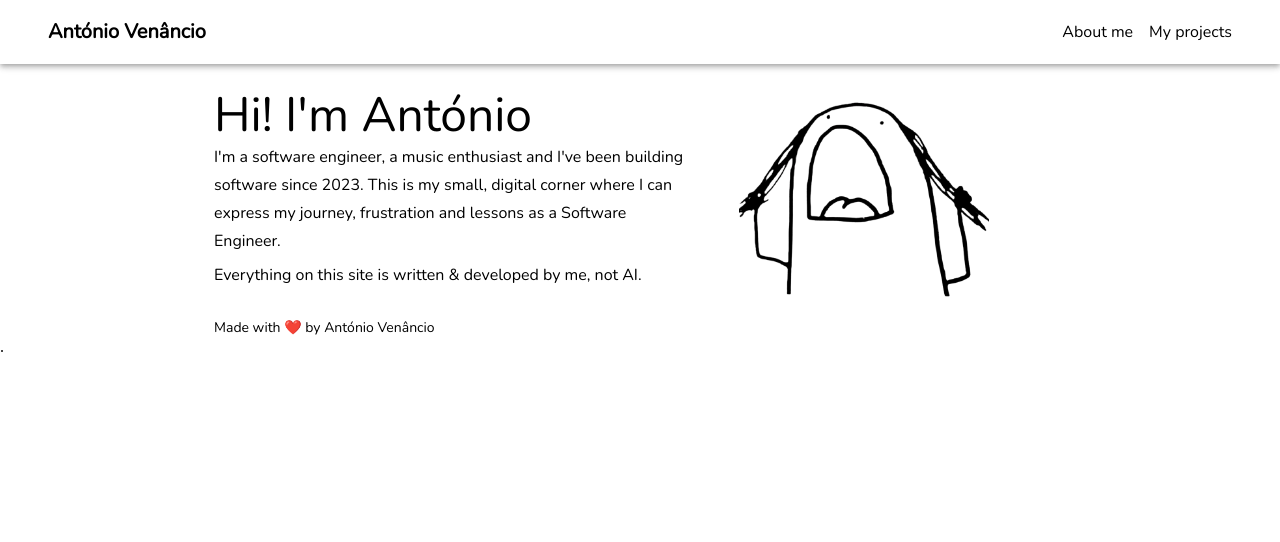
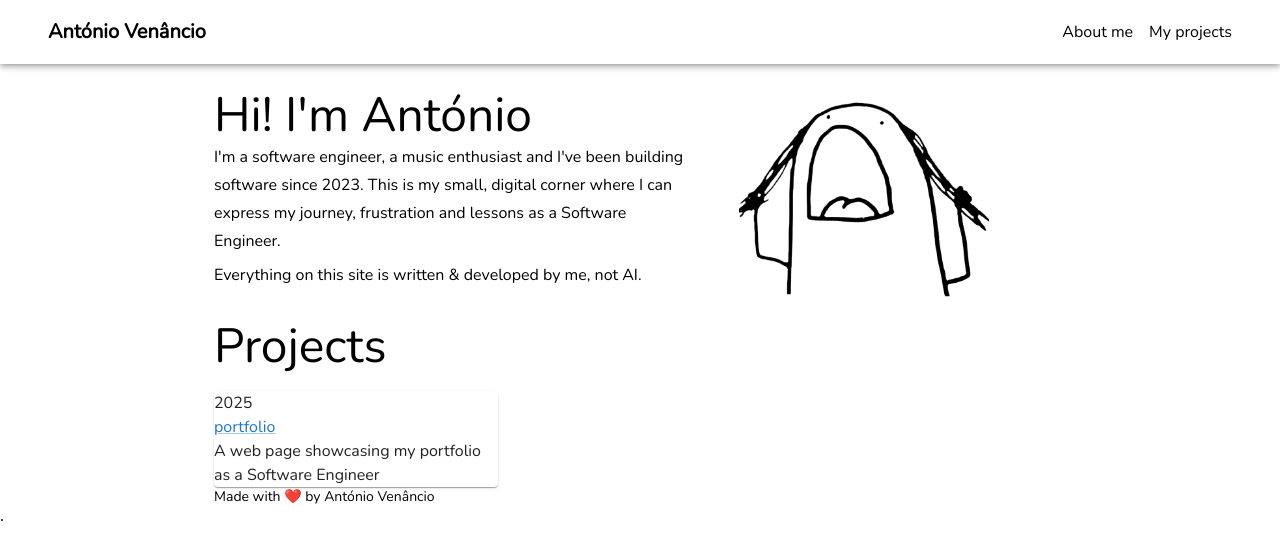
Before and after one commit to A-Nancio/portfolio, a React (Vite) app in the folder src/web/: page / in a window 1280 px wide. Shown: the top 542 px of the page. Built offline with nearby package versions, Linux system fonts and the light colour scheme.

Commit message:
Add (incomplete) project listing

```diff
--- a/src/web/src/App.tsx
+++ b/src/web/src/App.tsx
@@ -4,6 +4,7 @@ import { Container, createTheme, ThemeProvider } from '@mui/material'
 import './App.css'
 import HeroBanner from './components/Hero'
 import Footer from './components/Footer'
+import ProjectList from './components/ProjectList'
 
 const App = () => {
     const theme = createTheme({
@@ -17,6 +18,7 @@ const App = () => {
             <Header />
             <Container maxWidth='md'>
                 <HeroBanner />
+                <ProjectList />
                 <Footer />
             </Container>
         </ThemeProvider>
--- /dev/null
+++ b/src/web/src/components/ProjectCard.tsx
@@ -0,0 +1,28 @@
+import { Card, Grid, Link, Typography } from "@mui/material"
+
+export interface ProjectCardProps {
+    year: string;
+    title: string;
+    description: string;
+    url: string;
+}
+
+export const ProjectCard = ({ year , title, description, url }: ProjectCardProps) => {
+    return (
+        <Grid size={4}>
+            <Card>
+                <Typography>
+                    {year}
+                </Typography>
+                <Link href={url}>
+                    <Typography>
+                        {title}
+                    </Typography>
+                </Link>
+                <Typography>
+                    {description}
+                </Typography>
+            </Card>
+        </Grid>
+    )
+}
--- /dev/null
+++ b/src/web/src/components/ProjectList.tsx
@@ -0,0 +1,31 @@
+import { Box, Grid, Typography } from '@mui/material'
+import { ProjectCard } from './ProjectCard'
+import type { ProjectCardProps } from './ProjectCard'
+
+const ProjectList = () => {
+    const projectList: ProjectCardProps[] = [
+        {
+            title: 'portfolio',
+            year: '2025',
+            description: 'A web page showcasing my portfolio as a Software Engineer',
+            url: 'https://github.com/A-Nancio/portfolio',
+        },
+    ]
+
+    return (
+        <Box>
+            <Typography variant='h3' gutterBottom>
+                Projects
+            </Typography>
+            <Grid container>
+                {
+                    projectList.map(project =>
+                        <ProjectCard {...project}/>
+                    )
+                }
+            </Grid>
+        </Box>
+    )
+}
+
+export default ProjectList
```
